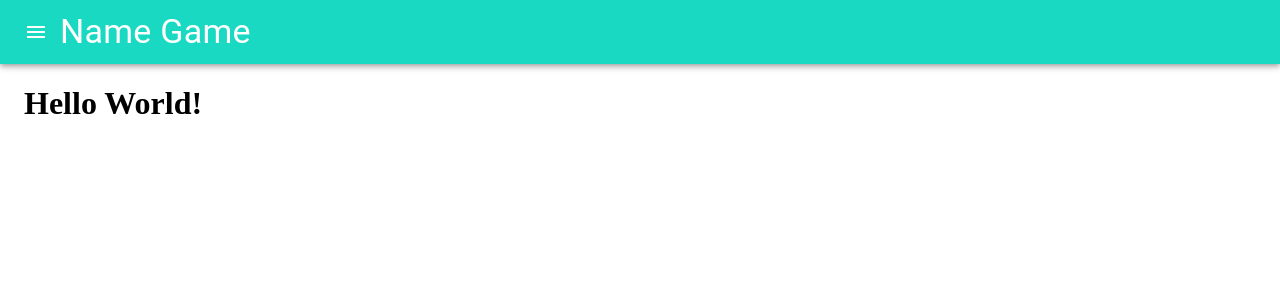
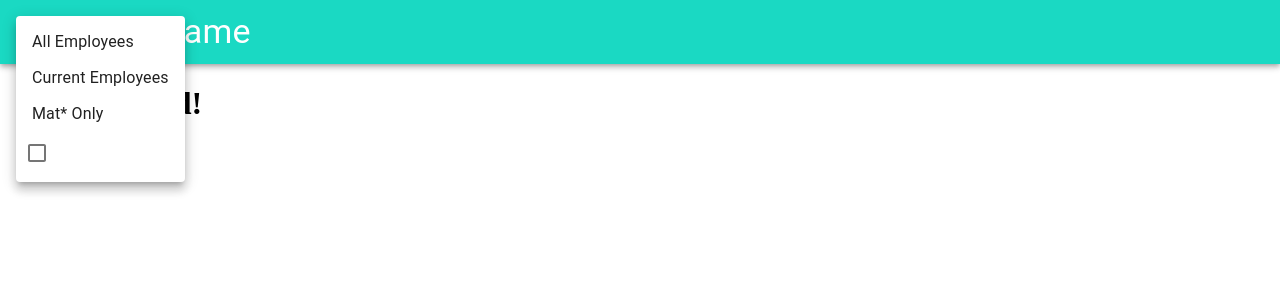
Before and after one commit to AM-Myrick/name-game, a React (Create React App) app in the folder client/: page / in a window 1280 px wide. Both pictures are taken after a click on the button "menu". Shown: the top 300 px of the page. Built offline with nearby package versions, Linux system fonts and the light colour scheme; no server answers.

Commit message:
feat: create NavMenu component

```diff
--- a/client/src/Components/Header.tsx
+++ b/client/src/Components/Header.tsx
@@ -1,18 +1,15 @@
 import React from 'react';
 import AppBar from '@material-ui/core/AppBar';
 import Toolbar from '@material-ui/core/Toolbar';
-import IconButton from '@material-ui/core/IconButton';
 import Typography from '@material-ui/core/Typography';
-import MenuIcon from '@material-ui/icons/Menu';
+import NavMenu from './NavMenu';
 import '../Styles/Header.css';
 
-const Header: React.FC = () => {
+const Header: React.FC = (props) => {
     return (
         <AppBar position="static">
             <Toolbar className="Toolbar">
-            <IconButton edge="start" color="inherit" aria-label="menu">
-                <MenuIcon />
-            </IconButton>
+            <NavMenu />
             <Typography variant="h4">
                 Name Game
             </Typography>
--- /dev/null
+++ b/client/src/Components/NavMenu.tsx
@@ -0,0 +1,46 @@
+import React, { MouseEvent, Dispatch } from 'react';
+import IconButton from '@material-ui/core/IconButton';
+import MenuIcon from '@material-ui/icons/Menu';
+import Menu from '@material-ui/core/Menu';
+import MenuItem from '@material-ui/core/MenuItem';
+import Checkbox from '@material-ui/core/Checkbox'
+
+const NavMenu: React.FC = (props) => {
+    const [anchorEl, setAnchorEl] = React.useState<null | Element>(null);
+
+    const handleClick = (event: MouseEvent<HTMLButtonElement>) => setAnchorEl(event.currentTarget);
+
+    const handleClose = () => setAnchorEl(null);
+
+    return (
+        <div>
+            <IconButton
+                edge="start"
+                color="inherit"
+                aria-label="menu"
+                aria-controls="simple-menu"
+                aria-haspopup="true"
+                onClick={(e) => handleClick(e)}
+            >
+                <MenuIcon />
+            </IconButton>
+            <Menu
+                id="simple-menu"
+                anchorEl={anchorEl}
+                keepMounted
+                open={Boolean(anchorEl)}
+                onClose={handleClose}
+            >
+            <MenuItem onClick={handleClose}>All Employees</MenuItem>
+            <MenuItem onClick={handleClose}>Current Employees</MenuItem>
+            <MenuItem onClick={handleClose}>Mat* Only</MenuItem>
+            <Checkbox
+                value="Timed Mode"
+                inputProps={{ 'aria-label': 'Timed Mode' }}
+            />
+        </Menu>
+      </div>
+    );
+}
+
+export default NavMenu;
```
